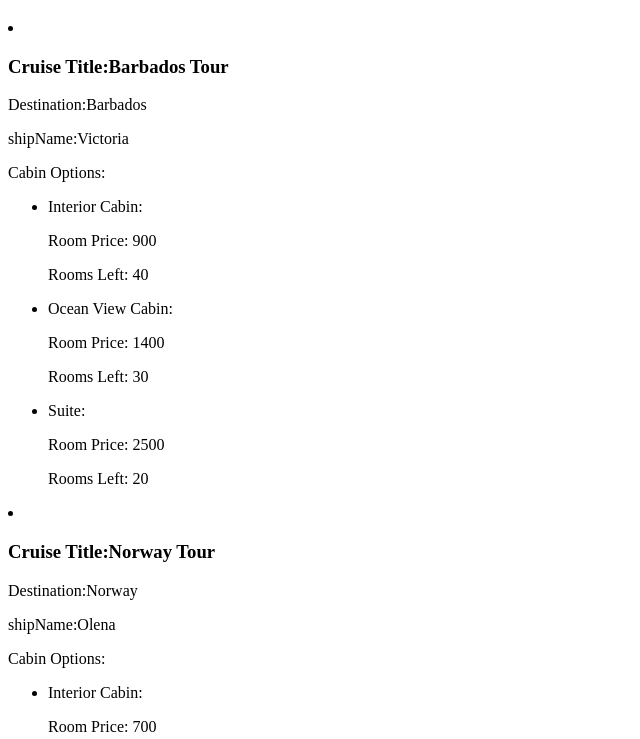
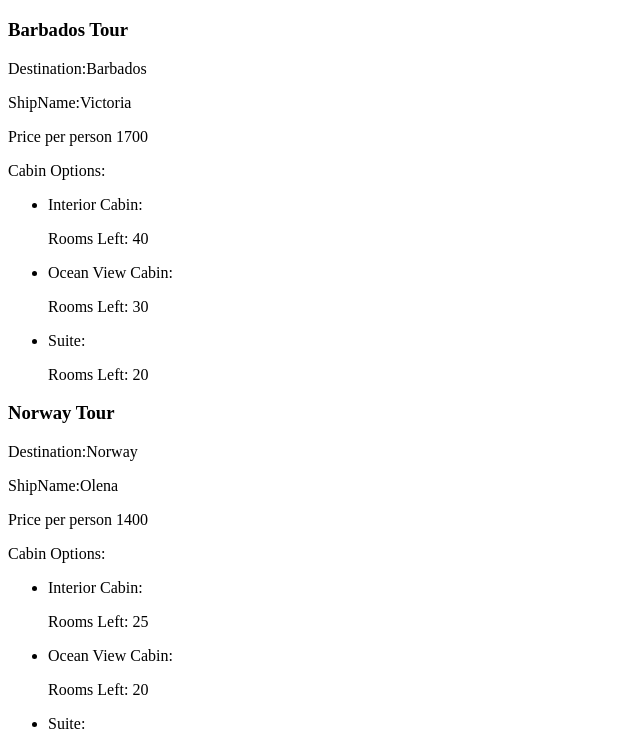
Before and after one commit to joehalls605/CruiseBookingSystem, a plain HTML site: page index.html in a window 1280 px wide. Shown: the part 61-800 px from the top of the page, without its empty margins (0-640 px from the left). Drawn offline with Linux system fonts and the light colour scheme.

Commit message:
setting up filter logic, added topics to practice for end of project.

```diff
--- a/index.html
+++ b/index.html
@@ -10,6 +10,9 @@
         <main>
             <h1>Cruise Booking System</h1>
             <div id="cruiseCatalogue"></div>
+            <input id="filterByPriceMinInput" placeholder="£"></input>
+            <input id="filterByPriceMaxInput" placeholder="£"></input>
+            <button id="applyFilters">apply Filters</button>
         </main>
         <script src="script.js"></script>
     </body>
--- a/script.js
+++ b/script.js
@@ -3,18 +3,16 @@ const cruiseCatalogue = [
         cruiseTitle: "Barbados Tour",
         destination: "Barbados",
         ship: "Victoria",
+        pricePerPerson: 1700,
         cabins: [
             {
                 interiorCabin: {
-                    price: 900,
                     roomsAvailable: 40
                 },
                 oceanViewCabin: {
-                    price: 1400,
                     roomsAvailable: 30
                 },
                 Suite: {
-                    price: 2500,
                     roomsAvailable: 20
                 }
             }
@@ -25,18 +23,16 @@ const cruiseCatalogue = [
         cruiseTitle: "Norway Tour",
         destination: "Norway",
         ship: "Olena",
+        pricePerPerson: 1400,
         cabins: [
             {
                 interiorCabin: {
-                    price: 700,
                     roomsAvailable: 25
                 },
                 oceanViewCabin: {
-                    price: 1200,
                     roomsAvailable: 20
                 },
                 Suite: {
-                    price: 2300,
                     roomsAvailable: 15
                 }
             }
@@ -47,18 +43,16 @@ const cruiseCatalogue = [
         destination: "Lisbon",
         cruiseTitle: "Lisbon Tour",
         ship: "Bella",
+        pricePerPerson: 1200,
         cabins: [
             {
                 interiorCabin: {
-                    price: 800,
                     roomsAvailable: 30
                 },
                 oceanViewCabin: {
-                    price: 1400,
                     roomsAvailable: 40
                 },
                 Suite: {
-                    price: 2600,
                     roomsAvailable: 20
                 }
             }
@@ -72,46 +66,52 @@ const bookingList = [];
 // DOM elements
 
 const cruiseCatalogueElement = document.getElementById("cruiseCatalogue");
+const filterByPriceElement = document.getElementById("filterByPrice");
+const filterByPriceMinInputElement = document.getElementById("filterByPriceMinInput");
+const filterByPriceMaxInputElement = document.getElementById("filterByPriceMaxInput");
+const applyFiltersElement = document.getElementById("applyFilters");
 
-console.log("Hi Joe");
 
 document.addEventListener("DOMContentLoaded", function(){
     renderCruiseCatalogue(cruiseCatalogue);
     console.log("DOM Loaded");
 });
 
+applyFiltersElement.addEventListener("click", applyFilters);
 
 
 function renderCruiseCatalogue(cruiseCatalogue){
 
     const html = cruiseCatalogue.map(item => `
-        <li>
-        <h3>Cruise Title:${item.cruiseTitle}</h3>
+        <h3>${item.cruiseTitle}</h3>
         <p>Destination:${item.destination}</p>
-        <p>shipName:${item.ship}</p>
+        <p>ShipName:${item.ship}</p>
+        <p>Price per person ${item.pricePerPerson}</p>
         <p>Cabin Options:<p>
         <ul>
          ${item.cabins.map(cabin => `
             <li>
             <p>Interior Cabin:</p>
-            <p>Room Price: ${cabin.interiorCabin.price}</p>
             <p>Rooms Left: ${cabin.interiorCabin.roomsAvailable}</p>
             </li>
             <li>
             <p>Ocean View Cabin:</p>
-            <p>Room Price: ${cabin.oceanViewCabin.price}</p>
             <p>Rooms Left: ${cabin.oceanViewCabin.roomsAvailable}</p>
             </li>
               <li>
             <p>Suite:</p>
-            <p>Room Price: ${cabin.Suite.price}</p>
             <p>Rooms Left: ${cabin.Suite.roomsAvailable}</p>
             </li>
             `)}
         </ul>
-
-        </li>
         `).join("");
 
     cruiseCatalogueElement.innerHTML = html;
 }
+
+function applyFilters(){
+    const minPrice = filterByPriceMinInputElement.value;
+    const maxPrice = filterByPriceMaxInputElement.value;
+    console.log(minPrice);
+    console.log(maxPrice);
+}
--- /dev/null
+++ b/topicsToPractice.txt
@@ -0,0 +1 @@
+mapping and displaying content.
```
